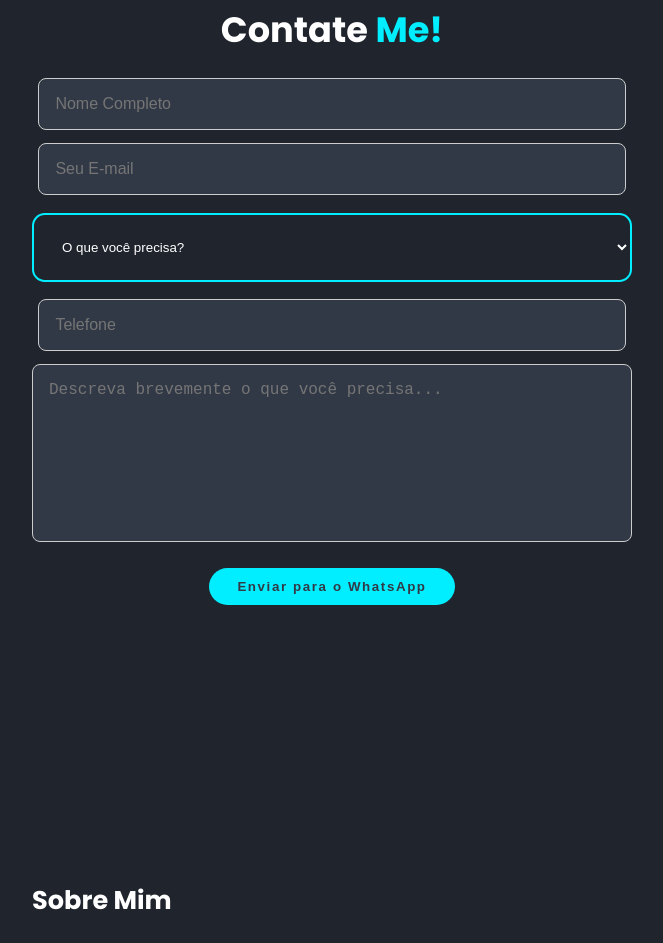
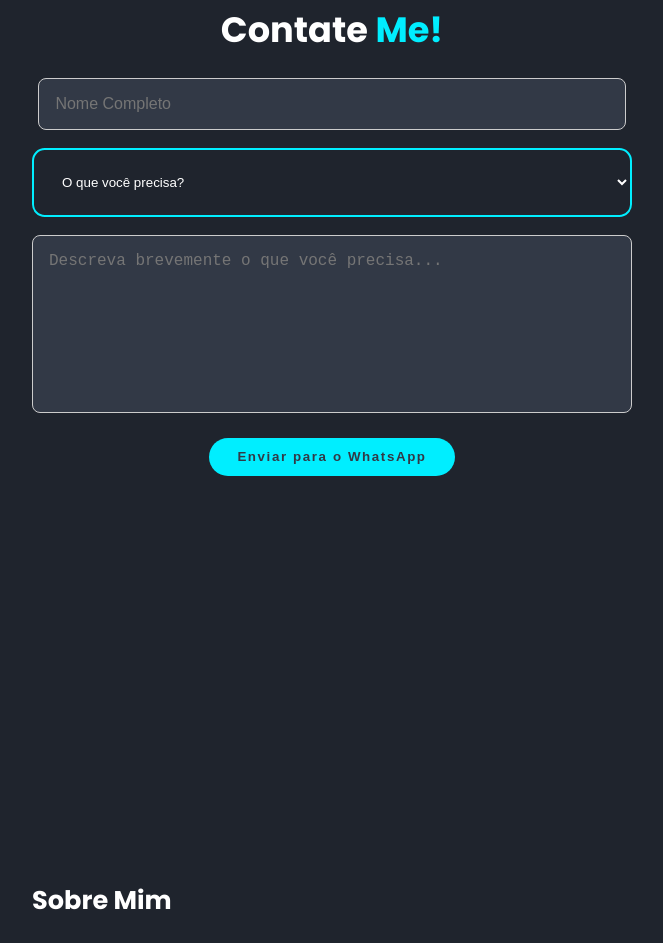
Before and after one commit to Danielleovasc/portifolio, a plain HTML site: page index.html in a window 1280 px wide. Shown: the part 3346-4289 px from the top of the page, without its empty margins (308-971 px from the left). Drawn offline with nearby package versions, Linux system fonts and the light colour scheme.

Commit message:
Update index.html

```diff
--- a/index.html
+++ b/index.html
@@ -244,10 +244,6 @@
             </div>
 
             <div class="input-box">
-                <input type="email" id="email" placeholder="Seu E-mail" required>
-            </div>
-
-            <div class="input-box">
                 <select id="subject" required style="width: 100%; padding: 1.5rem; background: #1f242d; color: #fff; border-radius: .8rem; margin: .7rem 0; border: 2px solid var(--main-color);">
                     <option value="" disabled selected>O que você precisa?</option>
                     <option value="Criação de Dashboard no Power BI">📊 Dashboard Power BI</option>
@@ -255,10 +251,6 @@
                     <option value="Análise de Banco de Dados">🗄️ Consultoria de Dados</option>
                     <option value="Outros Serviços">🙋‍♂️ Outro Assunto</option>
                 </select>
-            </div>
-
-            <div class="input-box">
-                <input type="tel" id="phone" placeholder="Telefone" maxlength="15" required>
             </div>
 
             <textarea id="message" cols="30" rows="8" placeholder="Descreva brevemente o que você precisa..." required></textarea>
```
